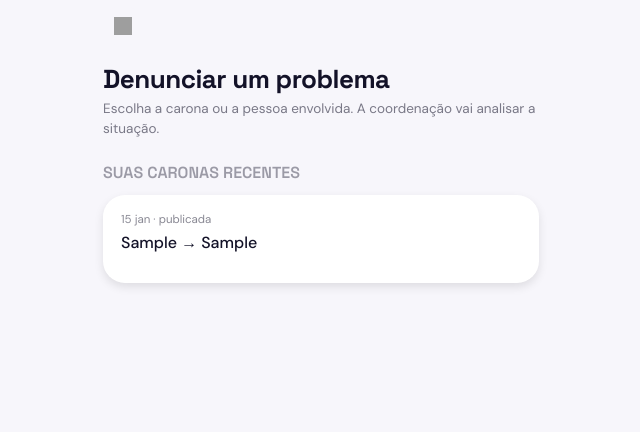
After one commit to vMatheusCouto/borajunto, a Django app: page /denuncias/ in a window 1280 px wide. The commit adds this page. Shown: the top 432 px of the page, without its empty margins (319-959 px from the left). Run offline with Django 5.2, Linux system fonts and the light colour scheme; a user stored in the database is signed in; tables that the repository leaves empty hold one stand-in row (values such as "Sample post"); grey boxes are pictures that could not be loaded.

Commit message:
liga a denúncia ao perfil e ao detalhe da carona
O item Denunciar um problema do perfil abre a escolha entre as caronas recentes e as pessoas delas. O detalhe da carona ganha o link Denunciar carona para quem não é o motorista.

```diff
--- a/caronas/static/caronas/css/detalhe/style.css
+++ b/caronas/static/caronas/css/detalhe/style.css
@@ -34,6 +34,8 @@
   .aviso { display: flex; align-items: flex-start; gap: 11px; margin: 0; padding: 14px 16px; border-radius: 20px; background: var(--superficie); font-size: 12.5px; line-height: 18.75px; }
   .aviso img { flex: none; margin-top: 1px; }
   .aviso span { opacity: 0.6; }
+  .denunciar { display: flex; align-items: center; justify-content: center; gap: var(--icone-gap); align-self: center; padding: 8px 12px; border-radius: 14px; color: var(--acento); font-size: 13px; text-decoration: none; transition: background-color 0.2s; }
+  .denunciar:hover { background: rgba(232, 85, 43, 0.08); }
 
   .rodape { position: fixed; left: 0; right: 0; bottom: 0; max-width: 480px; margin: 0 auto; padding: 16px 22px 26px; background: linear-gradient(rgba(247, 245, 252, 0), #f7f5fc 32%); }
   .rodape .botao { width: 100%; height: 56px; border-radius: 28px; font-size: 16px; }
--- a/caronas/templates/caronas/detalhe.html
+++ b/caronas/templates/caronas/detalhe.html
@@ -62,6 +62,10 @@
     <img src="{% static 'contas/img/aviso.svg' %}" width="17" height="17" alt="">
     <span>O contato do motorista é liberado só depois que ele confirmar sua vaga. A plataforma não é responsável pelo transporte nem por acertos financeiros.</span>
   </p>
+
+  {% if carona.motorista != user %}
+    <a class="denunciar" href="{% url 'denuncias:carona' carona.pk %}?next={{ request.path|urlencode }}">{% icone 'bandeira' 16 %}Denunciar carona</a>
+  {% endif %}
 </div>
 
 <div class="rodape">
--- a/contas/templates/contas/perfil.html
+++ b/contas/templates/contas/perfil.html
@@ -46,7 +46,7 @@
     <li><a aria-disabled="true"><span>{% icone 'documento' %}Meus dados do SUAP</span><span class="em-breve">Em breve</span></a></li>
     <li><a href="{% url 'caronas:viagens' %}"><span>{% icone 'historico' %}Histórico completo</span><img src="{% static 'contas/img/chevron.svg' %}" width="16" height="16" alt=""></a></li>
     <li><a aria-disabled="true"><span>{% icone 'escudo' %}Privacidade e contato</span><span class="em-breve">Em breve</span></a></li>
-    <li><a aria-disabled="true"><span>{% icone 'bandeira' %}Denunciar um problema</span><span class="em-breve">Em breve</span></a></li>
+    <li><a href="{% url 'denuncias:escolher' %}"><span>{% icone 'bandeira' %}Denunciar um problema</span><img src="{% static 'contas/img/chevron.svg' %}" width="16" height="16" alt=""></a></li>
   </ul>
 
   <p class="privacidade">Coletamos apenas os dados necessários ao funcionamento, conforme a LGPD. Seu contato só aparece para quem tem carona confirmada com você.</p>
--- /dev/null
+++ b/denuncias/templates/denuncias/escolher.html
@@ -0,0 +1,45 @@
+{% extends 'base.html' %}
+{% load static %}
+
+{% block titulo %}Denunciar um problema · BoraJunto{% endblock %}
+
+{% block cabeca %}
+{% include 'fontes.html' %}
+<link rel="stylesheet" href="{% static 'denuncias/css/registrar/style.css' %}">
+{% endblock %}
+
+{% block topo %}{% endblock %}
+
+{% block conteudo %}
+<div class="tela">
+  <div class="cabecalho">
+    <a class="voltar" href="{% url 'contas:perfil' %}" aria-label="Voltar para o perfil">
+      <img src="{% static 'contas/img/voltar.svg' %}" width="18" height="18" alt="">
+    </a>
+    <h1>Denunciar um problema</h1>
+    <p>Escolha a carona ou a pessoa envolvida. A coordenação vai analisar a situação.</p>
+  </div>
+
+  {% if caronas %}
+    <h2 class="secao">Suas caronas recentes</h2>
+    <ul class="alvos">
+      {% for carona in caronas %}
+        <li class="campo">
+          <span class="rotulo">{{ carona.data_hora|date:'j b' }} · {{ carona.get_status_display|lower }}</span>
+          <p class="valor">{{ carona.origem }} → {{ carona.destino }}</p>
+          <div class="chips">
+            {% if carona.denunciavel %}
+              <a href="{% url 'denuncias:carona' carona.pk %}?next={{ request.path|urlencode }}">A carona</a>
+            {% endif %}
+            {% for pessoa in carona.pessoas %}
+              <a href="{% url 'denuncias:usuario' pessoa.pk %}?next={{ request.path|urlencode }}">{{ pessoa.get_full_name|default:pessoa.username }}</a>
+            {% endfor %}
+          </div>
+        </li>
+      {% endfor %}
+    </ul>
+  {% else %}
+    <p class="vazio">Você ainda não participou de nenhuma carona. Para denunciar uma carona publicada, abra o detalhe dela e toque em "Denunciar carona".</p>
+  {% endif %}
+</div>
+{% endblock %}
```
